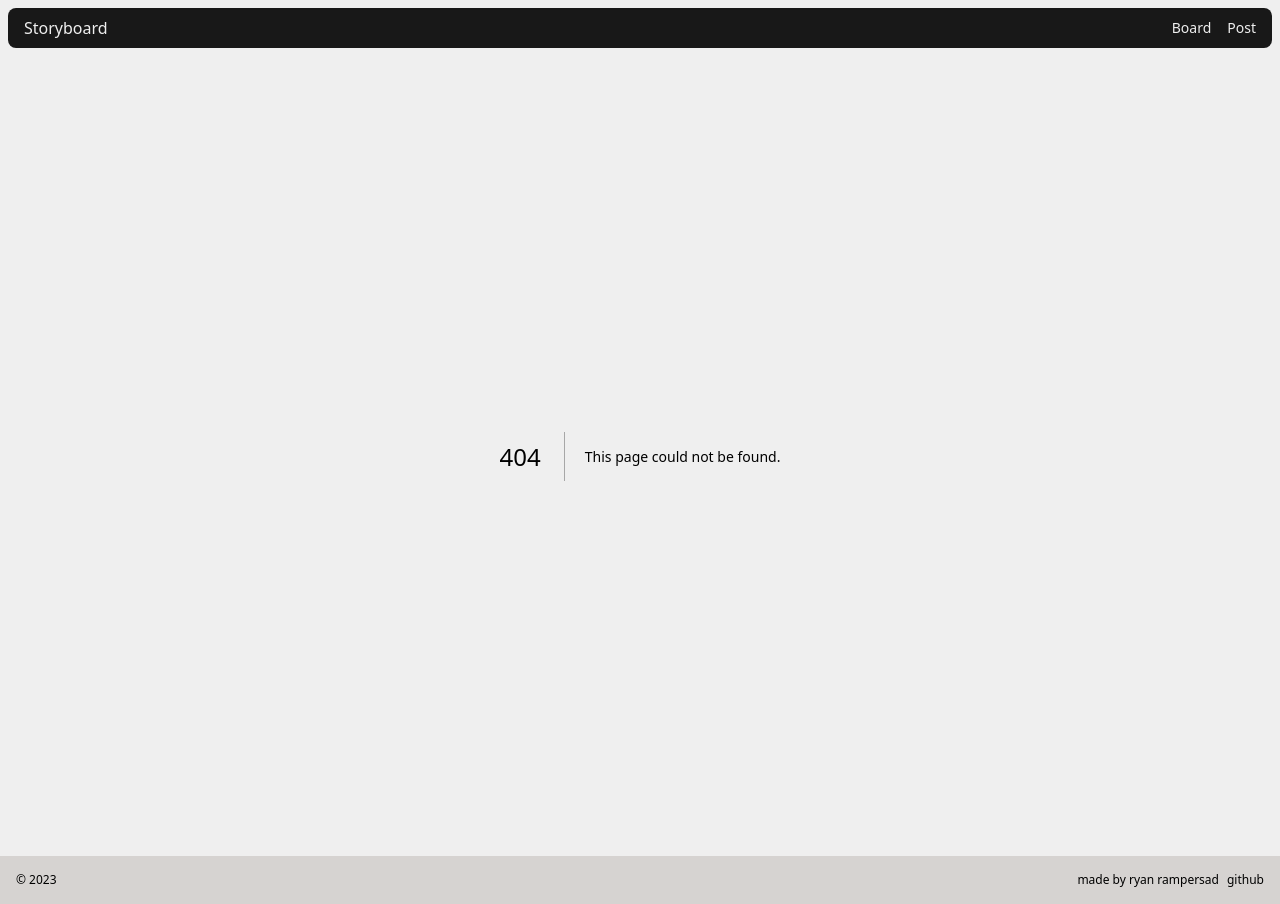
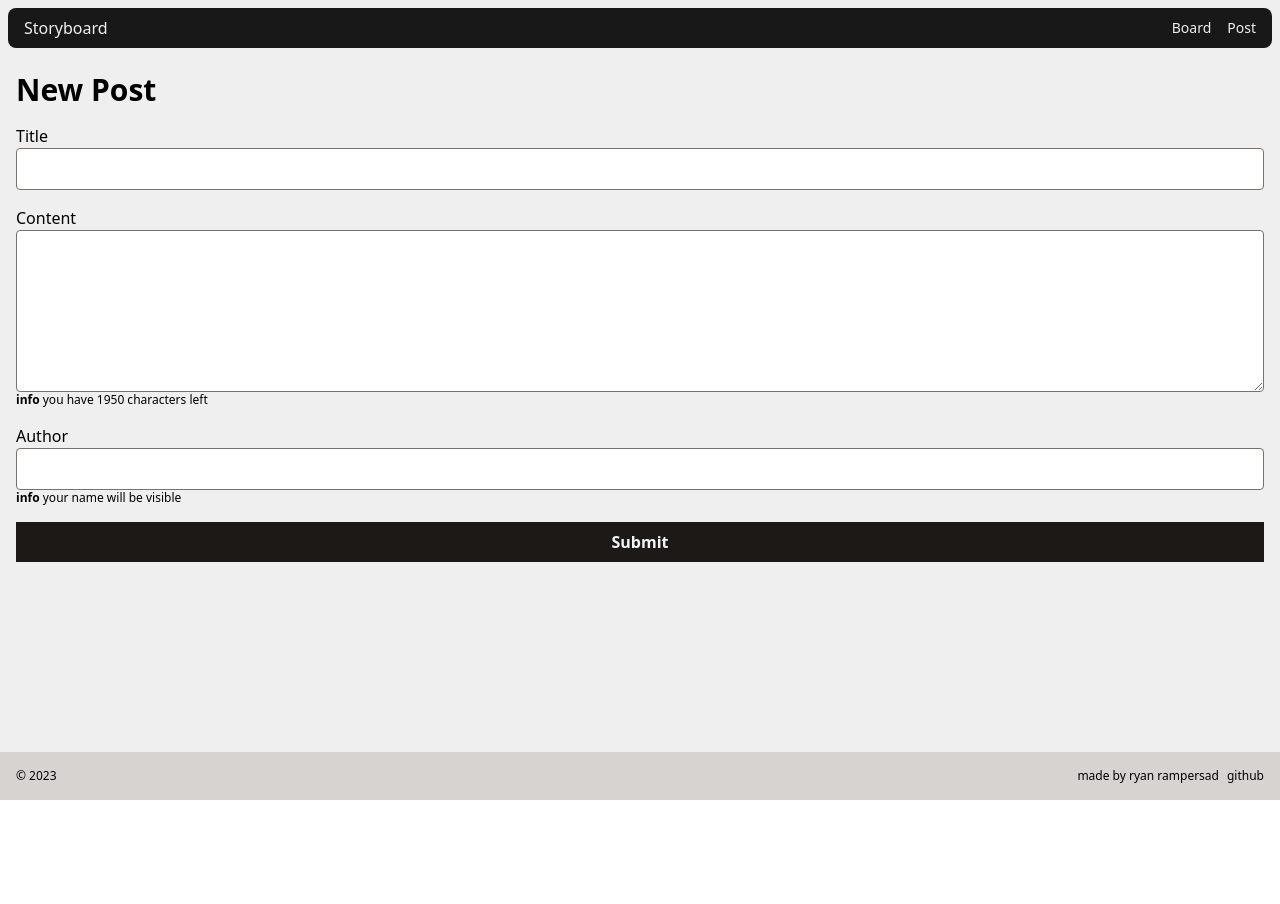
Before and after one commit to ryanmr/storyboard-app, a Next.js app in the folder frontend/: page /board/post in a window 1280 px wide. Before the commit this address had no page. After the commit the page ends 800 px from the top, so only its background shows below. Built offline with nearby package versions, Linux system fonts and the light colour scheme.

Commit message:
Adds new post page

```diff
--- /dev/null
+++ b/frontend/src/pages/board/post.tsx
@@ -0,0 +1,63 @@
+import Head from "next/head";
+import { Post } from "../../library/types";
+
+interface Props {
+  posts: Post[];
+}
+
+export default function PostPage({ posts }: Props) {
+  return (
+    <>
+      <Head>
+        <title>Post to the board &raquo; Storyboard</title>
+        <meta name="description" content="Post to the board" />
+        <meta name="viewport" content="width=device-width, initial-scale=1" />
+        <link rel="icon" href="/favicon.ico" />
+      </Head>
+      <div className="container p-4 mx-auto">
+        <h1 className="mb-4 text-3xl font-bold">New Post</h1>
+        <div>
+          <form>
+            <div className="flex flex-col gap-4">
+              <div className="flex flex-col">
+                <label>Title</label>
+                <input
+                  id=""
+                  required
+                  className="w-full p-2 border rounded border-stone-500"
+                />
+              </div>
+              <div className="flex flex-col">
+                <label>Content</label>
+                <textarea
+                  rows={6}
+                  required
+                  className="w-full p-2 border rounded border-stone-500"
+                ></textarea>
+                <p className="text-xs">
+                  <b>info</b> you have 1950 characters left
+                </p>
+              </div>
+              <div className="flex flex-col">
+                <label>Author</label>
+                <input
+                  id=""
+                  required
+                  className="w-full p-2 border rounded border-stone-500"
+                />
+                <p className="text-xs">
+                  <b>info</b> your name will be visible
+                </p>
+              </div>
+              <div>
+                <button className="w-full p-2 font-bold text-gray-100 bg-stone-900 hover:bg-black hover:text-white">
+                  Submit
+                </button>
+              </div>
+            </div>
+          </form>
+        </div>
+      </div>
+    </>
+  );
+}
```
